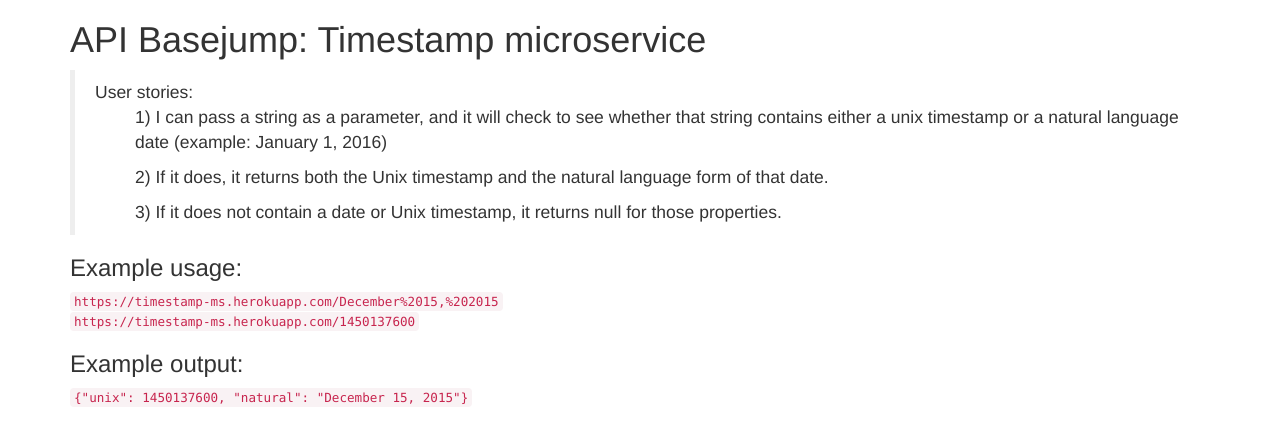
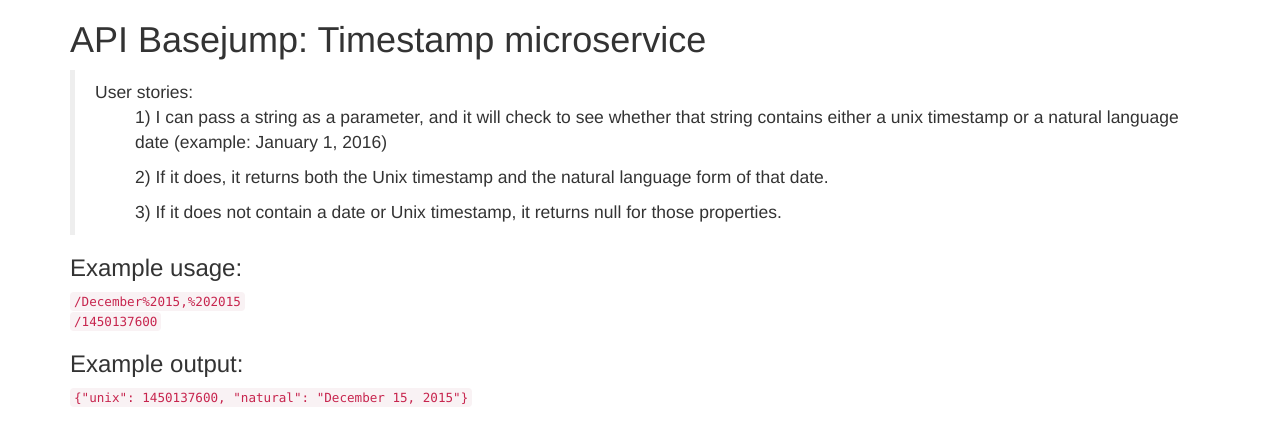
Before and after one commit to fabien88/timestamp-api, a Next.js app: page / in a window 1280 px wide. Shown: the top 446 px of the page. Built offline with nearby package versions, Linux system fonts and the light colour scheme.

Commit message:
removed absolute urls

```diff
--- a/package.json
+++ b/package.json
@@ -8,6 +8,7 @@
     "heroku-postbuild": "npm run build",
     "build": "next build",
     "start": "node server.js",
+    "deploy": "now -e NODE_ENV=production",
     "test": "echo \"Error: no test specified\" && exit 1"
   },
   "author": "",
--- a/pages/index.js
+++ b/pages/index.js
@@ -1,7 +1,8 @@
 import Head from 'next/head'
 
-export default () => (
+export default (req) => (
 <div>
+
     <Head>
         <title>Timestamp microservice</title>
         <link rel="stylesheet" href="https://maxcdn.bootstrapcdn.com/bootstrap/3.3.6/css/bootstrap.min.css" />
@@ -18,8 +19,8 @@ export default () => (
             <ul>3) If it does not contain a date or Unix timestamp, it returns null for those properties.</ul>
         </blockquote>
         <h3>Example usage:</h3>
-        <code>https://timestamp-ms.herokuapp.com/December%2015,%202015</code><br />
-        <code>https://timestamp-ms.herokuapp.com/1450137600</code>
+        <code>/December%2015,%202015</code><br />
+        <code>/1450137600</code>
         <h3>Example output:</h3>
         <code>
             {'{'}
@@ -27,6 +28,7 @@ export default () => (
               "natural": "December 15, 2015"
             {'}'}
         </code>
+        {console.log(req)}
     </div>
 </div>
 )
```
Also changed, not shown: server.js (+3 -4 lines), 1 other file (tests, documents, lock files or other folders).
